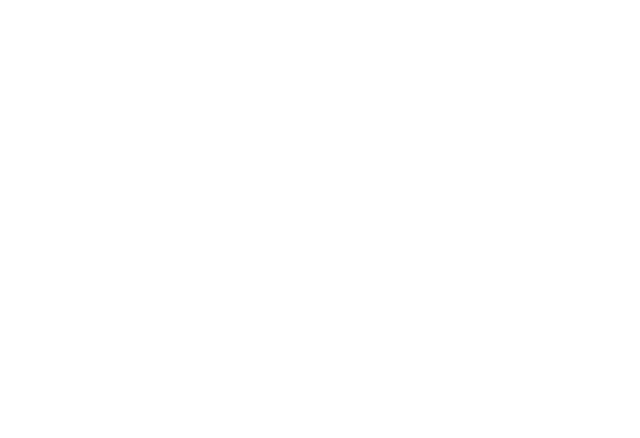
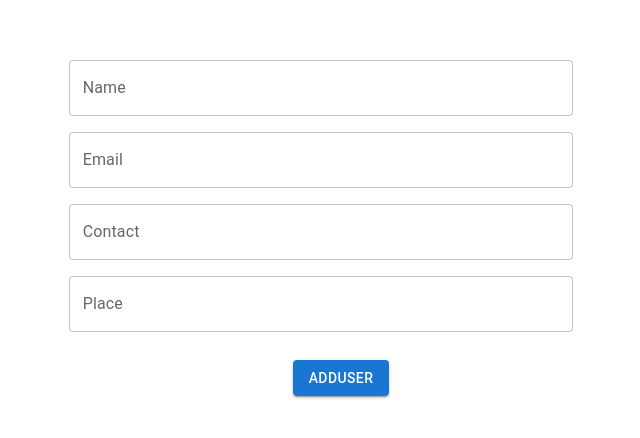
Before and after one commit to iamchiki/react-redux, a React (Create React App) app: page /add-user in a window 1280 px wide. Before the commit this address had no page. Shown: the part 166-604 px from the top of the page, without its empty margins (319-959 px from the left). Built offline with nearby package versions, Linux system fonts and the light colour scheme.

Commit message:
feat: add user operation added

```diff
--- a/package.json
+++ b/package.json
@@ -3,7 +3,10 @@
   "version": "0.1.0",
   "private": true,
   "dependencies": {
-    "@material-ui/core": "^4.12.4",
+    "@emotion/react": "^11.9.0",
+    "@emotion/styled": "^11.8.1",
+    "@mui/material": "^5.8.1",
+    "@mui/styled-engine-sc": "^5.8.0",
     "@testing-library/jest-dom": "^5.16.4",
     "@testing-library/react": "^13.2.0",
     "@testing-library/user-event": "^13.5.0",
@@ -14,6 +17,7 @@
     "react-scripts": "5.0.1",
     "redux": "^4.2.0",
     "redux-thunk": "^2.4.1",
+    "styled-components": "^5.3.5",
     "web-vitals": "^2.1.4"
   },
   "scripts": {
--- a/src/App.js
+++ b/src/App.js
@@ -1,5 +1,6 @@
 import React from 'react';
 import { Navigate, Route, Routes } from 'react-router-dom';
+import AddUser from './pages/AddUser';
 import Users from './pages/Users';
 
 function App() {
@@ -8,6 +9,7 @@
       <Routes>
         <Route path='/' element={<Navigate to='/users'></Navigate>} />
         <Route path='users' element={<Users></Users>}></Route>
+        <Route path='add-user' element={<AddUser></AddUser>}></Route>
       </Routes>
     </React.Fragment>
   );
--- /dev/null
+++ b/src/pages/AddUser.js
@@ -0,0 +1,189 @@
+import React, { useState } from 'react';
+import Box from '@mui/material/Box';
+import TextField from '@mui/material/TextField';
+import { Button, Grid } from '@mui/material';
+import { useDispatch, useSelector } from 'react-redux';
+import { useNavigate } from 'react-router-dom';
+
+const AddUser = () => {
+  // input states
+  const [nameState, setNameState] = useState({
+    name: '',
+    nameError: false,
+    nameHelper: '',
+  });
+  const [emailState, setEmailState] = useState({
+    email: '',
+    emailError: false,
+    emailHelper: '',
+  });
+  const [contactState, setContactState] = useState({
+    contact: '',
+    contactError: false,
+    contactHelper: '',
+  });
+  const [placeState, setPlaceState] = useState({
+    place: '',
+    placeError: false,
+    placeHelper: '',
+  });
+
+  //   navigation and state hooks
+  const users = useSelector((state) => {
+    return state.users;
+  });
+  const dispatch = useDispatch();
+  const navigate = useNavigate();
+
+  //   submit user
+  const submitHandler = (e) => {
+    e.preventDefault();
+    if (nameState.name == '') {
+      setNameState({
+        ...nameState,
+        nameError: true,
+        nameHelper: 'Please Enter Name',
+      });
+    }
+    if (emailState.email == '') {
+      setEmailState({
+        ...emailState,
+        emailError: true,
+        emailHelper: 'Please Enter Email',
+      });
+    }
+    if (contactState.contact == '') {
+      setContactState({
+        ...contactState,
+        contactError: true,
+        contactHelper: 'Please Enter Contact',
+      });
+    }
+    if (placeState.place == '') {
+      setPlaceState({
+        ...placeState,
+        placeError: true,
+        placeHelper: 'Please Enter Place',
+      });
+    }
+
+    // validating and submitting user
+    if (
+      nameState.name != '' &&
+      emailState.email != '' &&
+      contactState.contact != '' &&
+      placeState.place != ''
+    ) {
+      dispatch({
+        type: 'add',
+        payload: {
+          id: users.length + 1,
+          name: nameState.name,
+          email: emailState.email,
+          contact: contactState.contact,
+          place: placeState.place,
+        },
+      });
+      navigate('/users');
+    }
+  };
+  return (
+    <Grid
+      container
+      spacing={0}
+      direction='column'
+      alignItems='center'
+      justifyContent='center'
+      style={{ minHeight: '100vh' }}>
+      <Box
+        component='form'
+        sx={{
+          '& .MuiTextField-root': { m: 1, width: '50ch' },
+        }}
+        noValidate
+        autoComplete='off'>
+        <div>
+          <TextField
+            error={nameState.nameError}
+            id='outlined-error-helper-text'
+            label='Name'
+            value={nameState.name}
+            helperText={nameState.nameHelper}
+            onChange={(e) => {
+              setNameState({
+                name: e.currentTarget.value,
+                nameError: false,
+                nameHelper: '',
+              });
+            }}
+          />
+        </div>
+        <div>
+          <TextField
+            error={emailState.emailError}
+            id='outlined-error-helper-text'
+            label='Email'
+            value={emailState.email}
+            helperText={emailState.emailHelper}
+            onChange={(e) => {
+              setEmailState({
+                email: e.currentTarget.value,
+                emailError: false,
+                emailHelper: '',
+              });
+            }}
+          />
+        </div>
+        <div>
+          <TextField
+            error={contactState.contactError}
+            id='outlined-error-helper-text'
+            label='Contact'
+            value={contactState.contact}
+            helperText={contactState.contactHelper}
+            onChange={(e) => {
+              setContactState({
+                contact: e.currentTarget.value,
+                contactError: false,
+                contactHelper: '',
+              });
+            }}
+          />
+        </div>
+        <div>
+          <TextField
+            error={placeState.placeError}
+            id='outlined-error-helper-text'
+            label='Place'
+            value={placeState.place}
+            helperText={placeState.placeHelper}
+            onChange={(e) => {
+              setPlaceState({
+                place: e.currentTarget.value,
+                placeError: false,
+                placeHelper: '',
+              });
+            }}
+          />
+        </div>
+        <Grid
+          container
+          spacing={0}
+          direction='column'
+          alignItems='center'
+          justifyContent='center'
+          style={{ margin: '20px' }}>
+          <Button
+            variant='contained'
+            color='primary'
+            onClick={submitHandler}
+            type='submit'>
+            AddUser
+          </Button>
+        </Grid>
+      </Box>
+    </Grid>
+  );
+};
+
+export default AddUser;
--- a/src/pages/Users.js
+++ b/src/pages/Users.js
@@ -1,23 +1,142 @@
 import React from 'react';
 import { useDispatch, useSelector } from 'react-redux';
+import { styled } from '@mui/material/styles';
+import Table from '@mui/material/Table';
+import TableBody from '@mui/material/TableBody';
+import TableCell, { tableCellClasses } from '@mui/material/TableCell';
+import TableContainer from '@mui/material/TableContainer';
+import TableHead from '@mui/material/TableHead';
+import TableRow from '@mui/material/TableRow';
+import Paper from '@mui/material/Paper';
+import Button from '@mui/material/Button';
+import ButtonGroup from '@mui/material/ButtonGroup';
+import { Box, Grid, Stack } from '@mui/material';
+import { useNavigate } from 'react-router-dom';
+
+const StyledTableCell = styled(TableCell)(({ theme }) => ({
+  [`&.${tableCellClasses.head}`]: {
+    backgroundColor: theme.palette.common.black,
+    color: theme.palette.common.white,
+  },
+  [`&.${tableCellClasses.body}`]: {
+    fontSize: 14,
+  },
+}));
+
+const StyledTableRow = styled(TableRow)(({ theme }) => ({
+  '&:nth-of-type(odd)': {
+    backgroundColor: theme.palette.action.hover,
+  },
+  // hide last border
+  '&:last-child td, &:last-child th': {
+    border: 0,
+  },
+}));
+
+function createData() {
+  //   return { name, calories, fat, carbs, protein };
+}
+// function createData(
+//   name: string,
+//   calories: number,
+//   fat: number,
+//   carbs: number,
+//   protein: number
+// ) {
+//   return { name, calories, fat, carbs, protein };
+// }
+
+const rows = [
+  createData('Frozen yoghurt', 159, 6.0, 24, 4.0),
+  createData('Ice cream sandwich', 237, 9.0, 37, 4.3),
+  createData('Eclair', 262, 16.0, 24, 6.0),
+  createData('Cupcake', 305, 3.7, 67, 4.3),
+  createData('Gingerbread', 356, 16.0, 49, 3.9),
+];
 
 const Users = () => {
   const dispatch = useDispatch();
+
+  const navigate = useNavigate();
   const users = useSelector((state) => {
     return state.users;
   });
 
   const addUser = () => {
-    dispatch({ type: 'add', payload: { name: 'akshay' } });
+    navigate('/add-user');
   };
+  // const addUser = () => {
+  //   dispatch({ type: 'add', payload: { name: 'akshay' } });
+  // };
+
+  console.log(users);
   return (
-    <div>
-      <h1>hello </h1>
+    <React.Fragment>
+      {/* <h1>hello </h1>
       {users.map((user) => {
         return <p>{user.name}</p>;
       })}
-      <button onClick={addUser}>add user</button>
-    </div>
+      <button onClick={addUser}>add user</button> */}
+      <TableContainer component={Paper}>
+        <Table sx={{ minWidth: 700 }} aria-label='customized table'>
+          <TableHead>
+            <TableRow>
+              <StyledTableCell align='center'>Name</StyledTableCell>
+              <StyledTableCell align='center'>Email</StyledTableCell>
+              <StyledTableCell align='center'>Contact</StyledTableCell>
+              <StyledTableCell align='center'>Place</StyledTableCell>
+              <StyledTableCell align='center'>Actions</StyledTableCell>
+            </TableRow>
+          </TableHead>
+          <TableBody>
+            {users &&
+              users.map((user) => {
+                return (
+                  <StyledTableRow key={user.id}>
+                    <StyledTableCell align='center' component='th' scope='row'>
+                      {user.name}
+                    </StyledTableCell>
+                    <StyledTableCell align='center'>
+                      {user.email}
+                    </StyledTableCell>
+                    <StyledTableCell align='center'>
+                      {user.contact}
+                    </StyledTableCell>
+                    <StyledTableCell align='center'>
+                      {user.place}
+                    </StyledTableCell>
+                    <StyledTableCell align='center'>
+                      <ButtonGroup
+                        variant='contained'
+                        aria-label='outlined button group'>
+                        <Box mr={2}>
+                          <Button variant='contained' color='primary'>
+                            Edit
+                          </Button>
+                        </Box>
+                        <Button variant='contained' color='secondary'>
+                          Delete
+                        </Button>
+                      </ButtonGroup>
+                    </StyledTableCell>
+                  </StyledTableRow>
+                );
+              })}
+          </TableBody>
+        </Table>
+      </TableContainer>
+      <Grid
+        container
+        spacing={0}
+        direction='column'
+        alignItems='center'
+        justifyContent='center'
+        style={{ margin: '20px' }}>
+        <Button variant='contained' color='primary' onClick={addUser}>
+          AddUser
+        </Button>
+      </Grid>
+    </React.Fragment>
   );
 };
 
--- a/src/redux-store/index.js
+++ b/src/redux-store/index.js
@@ -1,7 +1,22 @@
 import { createStore } from 'redux';
 
 const initialState = {
-  users: [{ name: 'chiki' }],
+  users: [
+    {
+      id: '1',
+      name: 'chiki',
+      email: 'chiki@gmail.com',
+      contact: '1234567890',
+      place: 'Delhi',
+    },
+    {
+      id: '2',
+      name: 'akshay',
+      email: 'akshay@gmail.com',
+      contact: '1234567890',
+      place: 'Mumbai',
+    },
+  ],
 };
 
 const reducer = (state = initialState, action) => {
```
Also changed, not shown: 1 other file (tests, documents, lock files or other folders).
